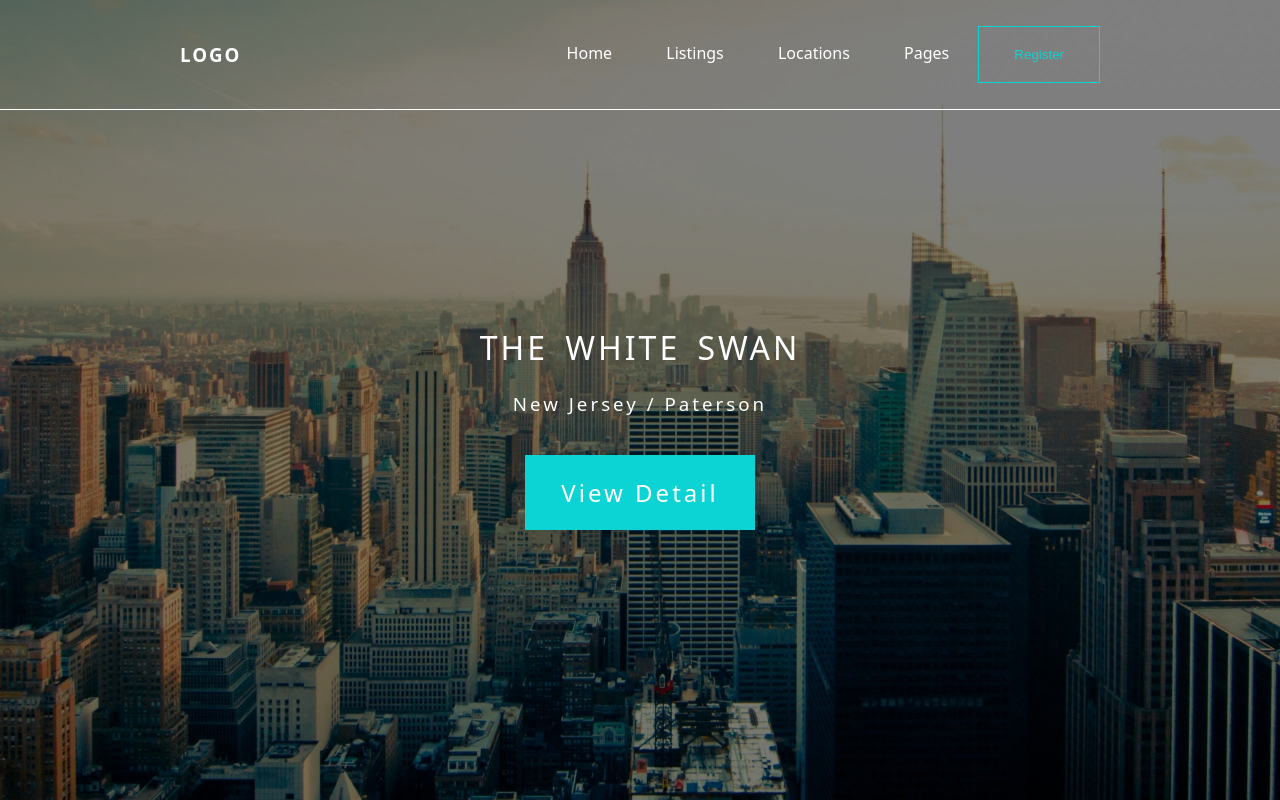
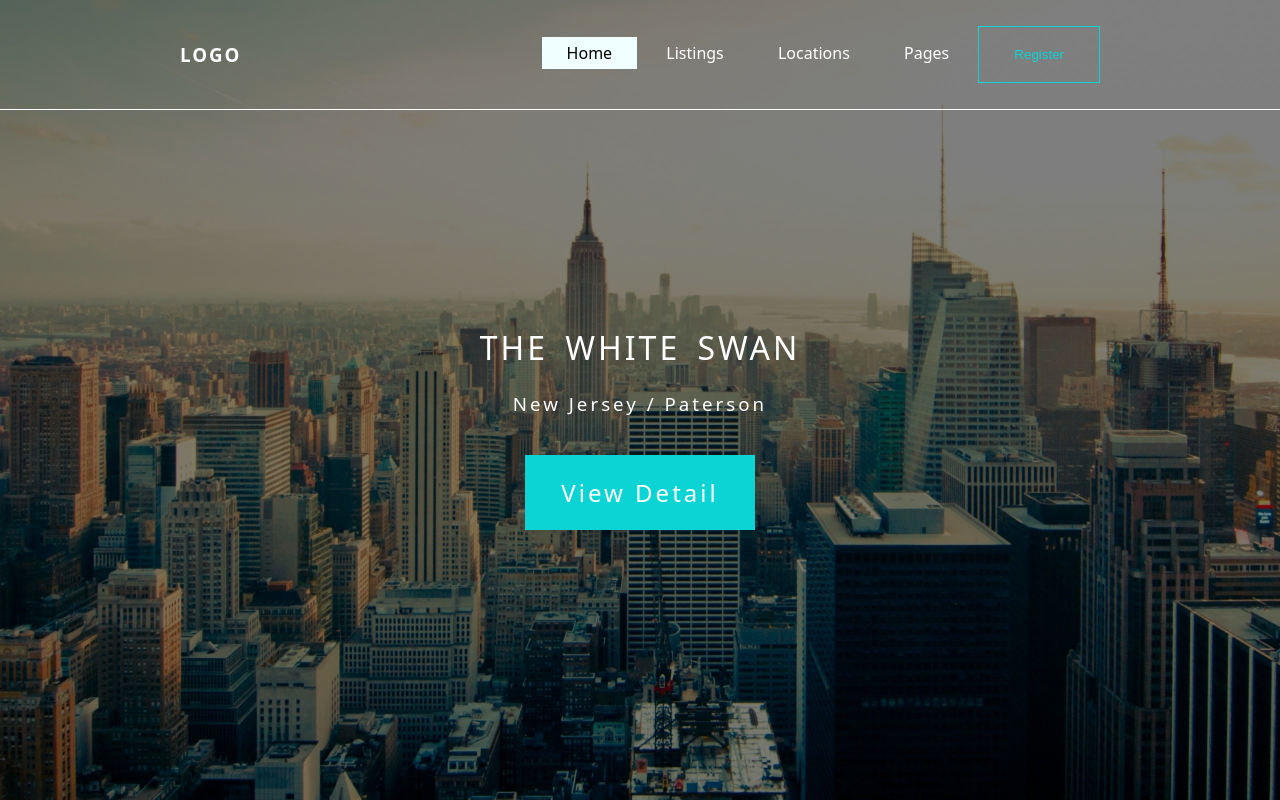
Before and after one commit to IshaaqhShaik/May-Web-front-end-essentials, a plain HTML site: page Day-5/code_pairing/index.html in a window 1280 px wide. In both pictures the pointer is over the item "Home". Drawn offline with Linux system fonts and the light colour scheme.

Commit message:
Code Pairing corrections

```diff
--- a/Day-5/code_pairing/index.html
+++ b/Day-5/code_pairing/index.html
@@ -43,6 +43,12 @@
             display: inline-block;
             padding:5px 25px;
             font-weight: 200;
+            transition-duration: .8s;
+        }
+        #header-options li:hover{
+            background-color: azure;
+            color: #000;
+            cursor: pointer;
         }
         #header-options li:last-child{
             padding: 0;
@@ -53,6 +59,7 @@
             border: 1px solid #0dd4d4;
             color: #0dd4d4;
             transition-duration: .8s;
+            cursor: pointer;
         }
         .last button:hover{
             background-color: #0dd4d4;
@@ -72,6 +79,7 @@
             transition-duration: .8s;
             font-weight: 100;
             font-size: 24px;
+            cursor: url(https://www.shutterstock.com/image-vector/rocket-icon-600w-295752791.jpg), auto;
             letter-spacing: 3px;
         }
         .btn-details span{
```
